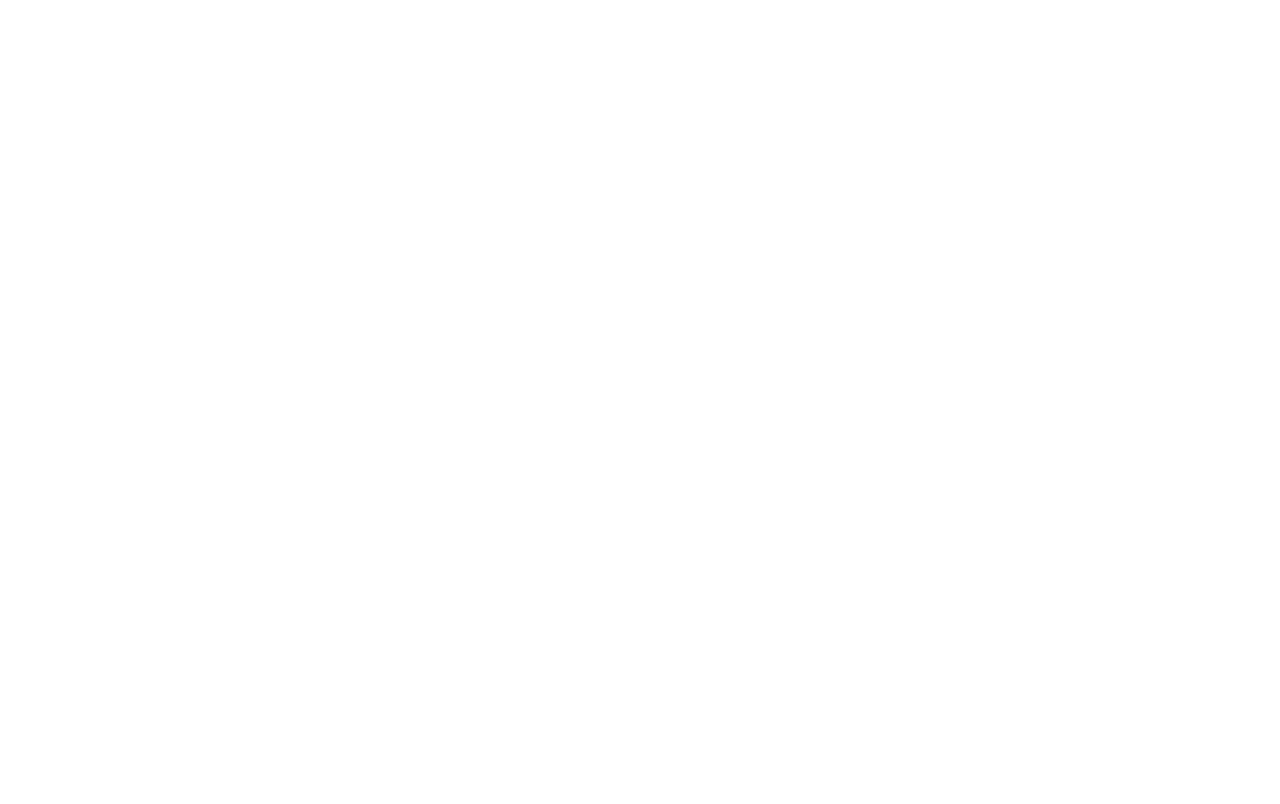
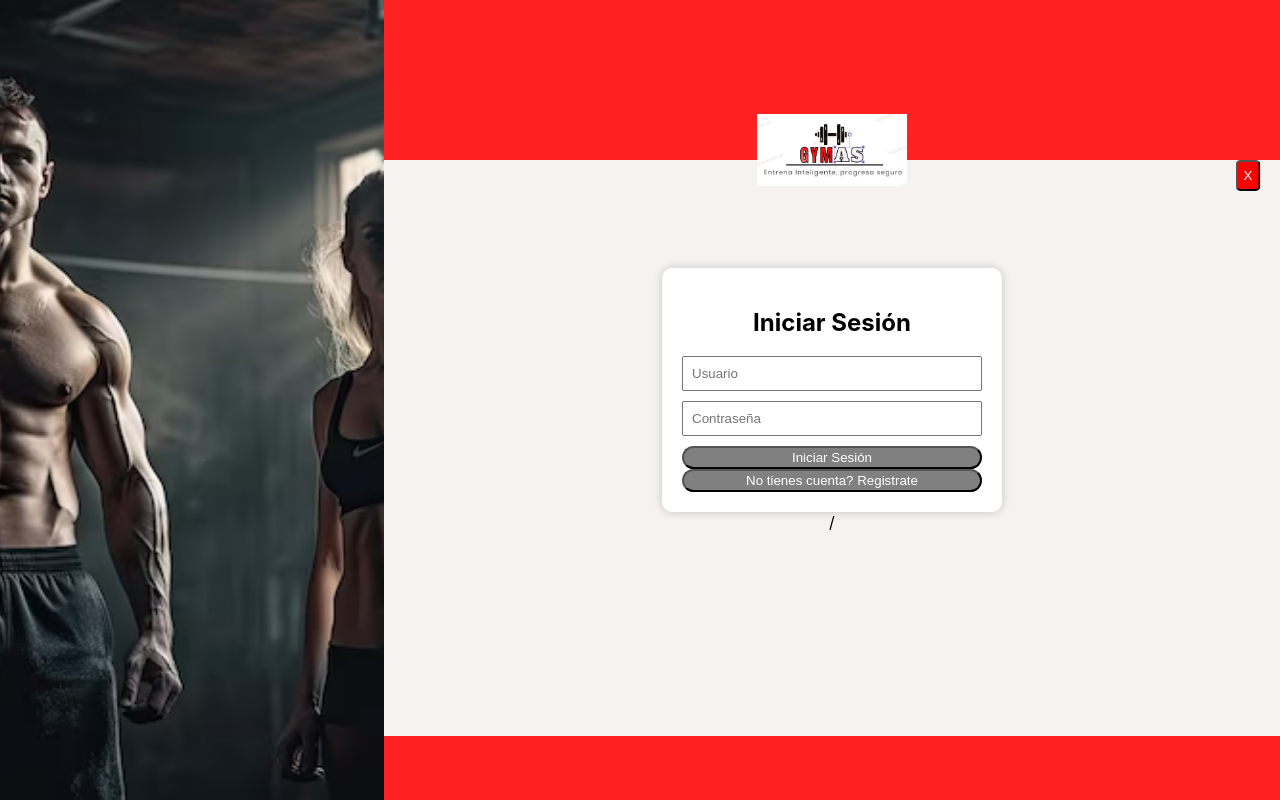
Before and after one commit to wilsonmartinez1007/PROYECTO-GIMAX, a React (Create React App) app in the folder front_end/my-react-app/: page /login in a window 1280 px wide. Before the commit this address had no page. Built offline with nearby package versions, Linux system fonts and the light colour scheme.

Commit message:
ActualizacionLoginRegistro

```diff
--- a/front_end/my-react-app/src/App.js
+++ b/front_end/my-react-app/src/App.js
@@ -1,35 +1,22 @@
-/*import React from "react";
-import { BrowserRouter as Router, Routes, Route } from "react-router-dom";
-import Navbar from "./components/layoud/Navbar";
-import Home from "./components/pages/Home";
-import Dashboard from "./components/pages/Dashboard";
 
-function App() {
-  return (
-    <Router>
-      <Navbar />
-      <Routes>
-        <Route path="/" element={<Home />} />
-        <Route path="/dashboard" element={<Dashboard />} />
-      </Routes>
-    </Router>
-  );
-}
-
-export default App;
-*/
-import React, {useState} from "react";
+import React, {useState, useEffect} from "react";
 import { BrowserRouter as Router, Routes, Route } from "react-router-dom";
 import Home from "./components/pages/Home";
 import Dashboard from "./components/pages/Dashboard";
 import Register from "./components/auth/CarpRegister/Register";
+import Login from "./components/auth/CarpLogin/Login";
 
 function App() {
-  const [token, setToken] = useState(null);//estado  para  el token
+  const [token, setToken] = useState(localStorage.getItem("token")||null);//estado  para  el token
+  useEffect(() => {
+    localStorage.setItem("token", token); // Guarda el token en localStorage
+  }, [token]);
+
   return (
     <Router>
       <Routes>
         <Route path="/" element={<Home setToken={setToken} />} />
+        <Route path="/login" element={<Home setToken={setToken} />} />
         <Route path="/dashboard" element={token ? <Dashboard /> : <Home setToken={setToken} />} />
         <Route path="/register" element={<Register />} />
       </Routes>
--- a/front_end/my-react-app/src/components/auth/CarpLogin/Login.js
+++ b/front_end/my-react-app/src/components/auth/CarpLogin/Login.js
@@ -1,8 +1,10 @@
 import React from "react";
 import LoginBox from "./LoginBox";
 import { useNavigate } from "react-router-dom";
+
 function Login({ setToken }) {
   const navigate = useNavigate();
+
   const handleLogin = async (username, password) => {
     const response = await fetch("http://127.0.0.1:8000/api/login/", {
       method: "POST",
@@ -12,6 +14,7 @@ function Login({ setToken }) {
 
     const data = await response.json();
     console.log("Respuesta del servidor:", data);
+
     if (response.ok) {
       localStorage.setItem("token", data.token);
       setToken(data.token);
@@ -22,16 +25,7 @@ function Login({ setToken }) {
     }
   };
 
-  return (
-    /*
-    <LoginContainer>
-    <LoginBox onLogin={handleLogin} />   --->Siquiero usar Login Container
-    </LoginContainer>
-    */
-
-      <LoginBox onLogin={handleLogin} />
-
-  );
+  return <LoginBox onLogin={handleLogin} />;
 }
 
 export default Login;
--- a/front_end/my-react-app/src/components/auth/CarpRegister/Register.js
+++ b/front_end/my-react-app/src/components/auth/CarpRegister/Register.js
@@ -16,7 +16,9 @@ function Register(){
           console.log("Respuesta del servidor:", data);
           if (response.ok) {
             alert("Registro exitoso. Ahora puedes iniciar sesión.");
-            navigate("/login"); // Redirige al login después de registrarse---> por el momento no se redirigio solo pero si guardo
+            setTimeout(() => { // Redirige después de un pequeño delay
+                navigate("/");
+              }, 500);
         } else {
             alert("Error al registrarse: " + JSON.stringify(data));
         }
--- a/front_end/my-react-app/src/components/auth/CarpRegister/RegisterBox.js
+++ b/front_end/my-react-app/src/components/auth/CarpRegister/RegisterBox.js
@@ -1,15 +1,16 @@
 import React, { useState } from "react";
+import { useNavigate } from "react-router-dom"; // IMPORTANTE
 
-function RegisterBox({onRegister}){
+function RegisterBox({ onRegister }) {
   const [username, setUsername] = useState("");
   const [password, setPassword] = useState("");
-    //const [gmail, setGmail] = useRegister("");
+  const navigate = useNavigate();
 
-    const handleSubmit =(e)=>{
+  const handleSubmit = (e) => {
     e.preventDefault();
-        onRegister(username,password);
-
+    onRegister(username, password);
   };
+//cambie aquie todo
   return (
     <div style={{
       width: "300px",
@@ -21,13 +22,13 @@ function RegisterBox({onRegister}){
     }}>
       <h2>Registrarse</h2>
       <form onSubmit={handleSubmit} style={{ display: "flex", flexDirection: "column" }}>
-                    <input  type="text"
+        <input
+          type="text"
           placeholder="Usuario"
           value={username}
           onChange={(e) => setUsername(e.target.value)}
           required
           style={{ marginBottom: "10px", padding: "8px" }}
-
         />
         <input
           type="password"
@@ -38,27 +39,20 @@ function RegisterBox({onRegister}){
           style={{ marginBottom: "10px", padding: "8px" }}
         />
 
-                    <button type="submit" style={{ padding: "2px", background: "grey", color: "white", borderRadius: 20 }}>
+        <button type="submit" style={{ padding: "6px", background: "grey", color: "white", borderRadius: 20 }}>
           Registrarme
         </button>
+
+        {/* Botón corregido */}
         <button
-                                onClick={() => window.location.href = "/login"}
-                                type="submit" style={{ padding: "2px", background: "grey", color: "white", borderRadius: 20 }}>
-                                Volver a iniciar sesion
+          type="button"
+          onClick={() => navigate("/login")}
+          style={{ padding: "6px", background: "grey", color: "white", borderRadius: 20, marginTop: "10px" }}>
+          Volver a iniciar sesión
         </button>
       </form>
     </div>
   );
+}
 
-}
 export default RegisterBox;
-
-/*
-                    <input
-                            type="email"
-                            placeholder="correo"
-                            value={password}
-                            onChange={(e) => setGmail(e.target.value)}
-                            required
-                            style={{ marginBottom: "10px", padding: "8px" }}
-                            /> */
--- a/front_end/my-react-app/src/components/pages/Home.js
+++ b/front_end/my-react-app/src/components/pages/Home.js
@@ -3,8 +3,16 @@ import Login from "../auth/CarpLogin/Login";
 import "./Home.css"; // Estilos específicos para esta página
 import fondo from "../../assets/ImagenGymInicio.jpg";
 import logo from "../../assets/LogoGym.png";
+import { useNavigate } from "react-router-dom"; // IMPORTANTE
+const Home = ({setToken}) => {
+  const navigate = useNavigate();
 
-const Home = ({setToken}) => {
+  const handleExit = () => {
+    localStorage.removeItem("token"); // Elimina el token
+    setToken(null);
+    navigate("/"); // Redirige a la página principal
+  };
+
   return (
     <div className="home-container">
       {/* Imagen en el 70% de la izquierda */}
@@ -17,9 +25,12 @@ const Home = ({setToken}) => {
         {/* Barra roja ajustada */}
         <div className="top-bar"></div>
         <div className="logo-salir">
-        <button type="submit" style={{ padding: "6px", background: "red", color: "white", borderRadius: 5 }}>
-          X
-        </button>
+        <button
+            onClick={handleExit}
+            style={{ padding: "6px", background: "red", color: "white", borderRadius: 5, cursor: "pointer" }}
+          >
+            X
+          </button>
 
         </div>
         <div className="logo-container">
```
Lines whose indentation alone changed are shown as unchanged.
